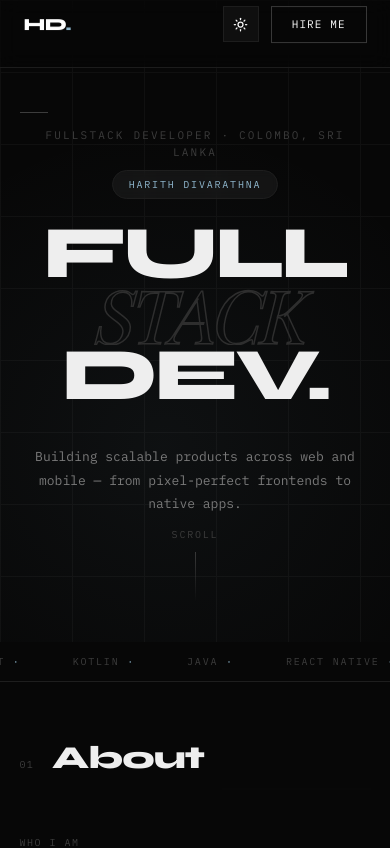
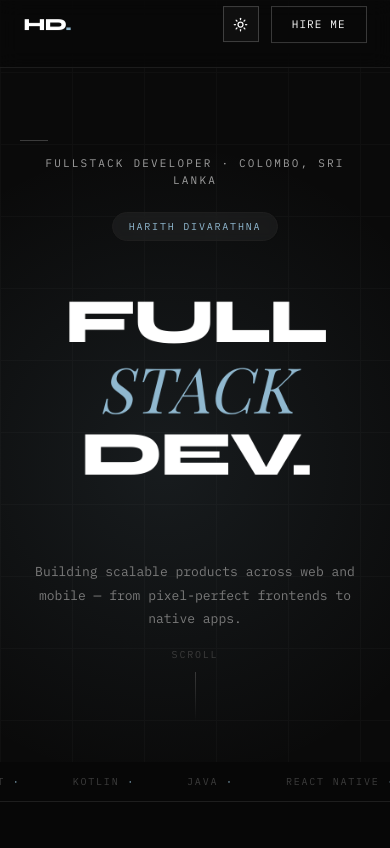
Before and after one commit to harithsenura/P, a Next.js app: page / in a window 390 px wide. Shown: the top 848 px of the page. Built offline with nearby package versions, Linux system fonts and the light colour scheme.

Commit message:
style: enhance mobile hero with dark aesthetic and editorial typography

```diff
--- a/src/app/globals.css
+++ b/src/app/globals.css
@@ -397,11 +397,13 @@ nav>*,
 }
 
 .hero-line.ol .inner {
-  color: transparent;
-  -webkit-text-stroke: 1.5px var(--border-2);
-  font-family: var(--font-playfair-display), serif;
+  font-family: var(--font-playfair), serif;
+  font-weight: 400;
   font-style: italic;
-  font-weight: 400;
+  text-transform: none;
+  letter-spacing: 0;
+  color: var(--ice);
+  -webkit-text-stroke: 0;
 }
 
 .hero-sub {
@@ -1541,15 +1543,28 @@ footer span {
 
   /* Hero mobile fixes */
   #hero {
-    padding: 80px 5vw 40px;
+    padding: 100px 5vw 40px;
     min-height: auto;
     justify-content: flex-start;
     overflow-wrap: break-word;
     word-wrap: break-word;
+    /* Force dark theme for hero on mobile */
+    background: #0a0a0a !important;
+    color: #ffffff !important;
+  }
+
+  /* Force background grid and glows to look like dark mode on mobile */
+  #hero .hero-grid {
+    border-color: rgba(255, 255, 255, 0.1) !important;
+    opacity: 0.3;
+  }
+
+  #hero .hero-glow {
+    background: radial-gradient(circle, rgba(144, 184, 207, 0.1) 0%, transparent 65%);
   }
 
   .hero-content {
-    margin-top: 32px;
+    margin-top: 40px;
   }
 
   .hero-badge {
@@ -1557,63 +1572,43 @@ footer span {
   }
 
   .hero-eyebrow {
-    margin-bottom: 10px;
+    margin-bottom: 24px;
     flex-wrap: wrap;
+    color: rgba(255, 255, 255, 0.6) !important;
   }
 
   .hero-name {
-    margin-top: 16px;
-    margin-bottom: 32px;
+    margin-top: 24px;
+    margin-bottom: 48px;
     font-size: 19vw;
-    line-height: 0.82;
-    letter-spacing: -0.05em;
-  }
-
-  /* Force dark hero in light mode on mobile */
-  [data-theme="light"] #hero {
-    background: #070707;
-    color: #eeeeee;
-  }
-
-  [data-theme="light"] .hero-nav .nav-logo {
+    line-height: 1.05;
+    letter-spacing: -0.04em;
+  }
+
+  /* Force nav visibility on dark mobile hero */
+  .logo, .theme-btn, .nav-cta {
     color: #ffffff !important;
-  }
-
-  [data-theme="light"] .hero-nav .theme-btn,
-  [data-theme="light"] .hero-nav .nav-cta {
+    border-color: rgba(255, 255, 255, 0.2) !important;
+  }
+
+  .logo span {
     color: #ffffff !important;
-    border-color: rgba(255,255,255, 0.2) !important;
-  }
-
-  [data-theme="light"] #hero .hero-grid {
-    opacity: 0.2;
-    background-image:
-      linear-gradient(to right, #1e1e1e 1px, transparent 1px),
-      linear-gradient(to bottom, #1e1e1e 1px, transparent 1px);
-  }
-
-  [data-theme="light"] #hero .hero-eyebrow,
-  [data-theme="light"] #hero .hero-sub,
-  [data-theme="light"] #hero .hero-desc p {
-    color: #7a7a7a !important;
   }
 
   .hero-name-small {
-    margin-bottom: 8px;
+    margin-bottom: 6px;
   }
 
   .hero-sub {
-    margin-top: 10px;
+    margin-top: 12px;
     word-wrap: break-word;
     overflow-wrap: break-word;
-    font-size: 11px;
   }
 
   .hero-meta {
     flex-direction: column;
-    gap: 12px;
-    align-items: center;
-    margin-top: 4px;
+    gap: 16px;
+    align-items: flex-start;
   }
 
   .hero-desc p {
--- a/src/app/layout.tsx
+++ b/src/app/layout.tsx
@@ -18,9 +18,9 @@ const plexMono = IBM_Plex_Mono({
 
 const playfair = Playfair_Display({
   subsets: ['latin'],
-  variable: '--font-playfair-display',
-  weight: ['400', '700', '800'],
-  style: ['italic'],
+  variable: '--font-playfair',
+  weight: ['400', '600', '700'],
+  style: ['normal', 'italic'],
 });
 
 export const metadata: Metadata = {
--- a/src/components/Hero.tsx
+++ b/src/components/Hero.tsx
@@ -67,7 +67,7 @@ export default function Hero() {
         <div className="hero-eyebrow">Fullstack Developer · Colombo, Sri Lanka</div>
         <div style={{ display: 'flex', flexDirection: 'column', alignItems: 'center' }}>
           <h1 className="hero-name-small">Harith Divarathna</h1>
-          <div className="hero-name">
+          <div className="hero-name" style={{ transform: 'scale(0.85)', transformOrigin: 'center' }}>
             <span className="hero-line"><span className="inner">FULL</span></span>
             <span className="hero-line ol"><span className="inner">STACK</span></span>
             <span className="hero-line"><span className="inner">DEV.</span></span>
```
